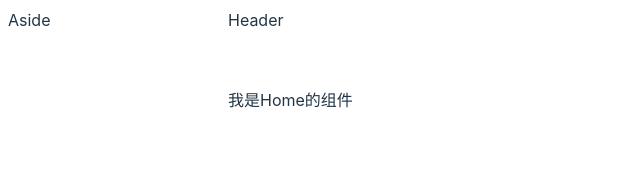
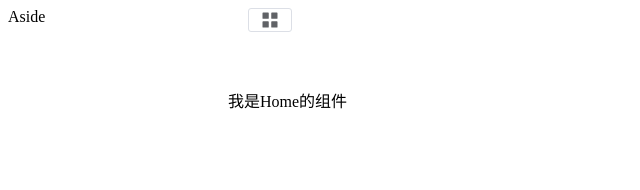
Before and after one commit to AbelRose/Hello-Vue3, a Vue app: page / in a window 1280 px wide. Shown: the top 190 px of the page, without its empty margins (0-640 px from the left). Built offline with nearby package versions, Linux system fonts and the light colour scheme.

Commit message:
[feat]: Element Plus Icon图标的使用

```diff
--- a/package.json
+++ b/package.json
@@ -9,6 +9,7 @@
     "preview": "vite preview"
   },
   "dependencies": {
+    "@element-plus/icons-vue": "^2.1.0",
     "element-plus": "^2.3.9",
     "vue": "^3.3.4",
     "vue-router": "^4.2.4"
--- /dev/null
+++ b/src/components/CommonHeader.vue
@@ -0,0 +1,15 @@
+<template>
+    <el-header>
+        <!-- header 分成左右两部分 -->
+        <div class="l-content">
+            <!-- Button里面的图标展示 -->
+            <el-button size="small">
+                <el-icon :size="20">
+                    <Menu />
+                </el-icon>
+            </el-button>
+        </div>
+        <div class="r-content">
+        </div>
+    </el-header>
+</template>
--- a/src/main.js
+++ b/src/main.js
@@ -4,9 +4,15 @@ import App from './App.vue'
 // import ElementPlus from 'element-plus'
 // import 'element-plus/dist/index.css'
 import router from './router'
+// 图标
+import * as ElementPlusIconsVue from '@element-plus/icons-vue'
 
 const app = createApp(App)
 // 完整引用 (打包的文件可能会大一些)
 // app.use(ElementPlus)
+// 图标
+for (const [key, component] of Object.entries(ElementPlusIconsVue)) {
+  app.component(key, component)
+}
 app.use(router)
 app.mount('#app')
--- a/src/style.css
+++ b/src/style.css
@@ -1,4 +1,4 @@
-:root {
+/* :root {
   font-family: Inter, system-ui, Avenir, Helvetica, Arial, sans-serif;
   line-height: 1.5;
   font-weight: 400;
@@ -32,13 +32,13 @@ a:hover {
   color: #535bf2;
 }
 
-/* body {
+body {
   margin: 0;
   display: flex;
   place-items: center;
   min-width: 320px;
   min-height: 100vh;
-} */
+}
 
 h1 {
   font-size: 3.2em;
@@ -68,12 +68,12 @@ button:focus-visible {
   padding: 2em;
 }
 
-/* #app {
+#app {
   max-width: 1280px;
   margin: 0 auto;
   padding: 2rem;
   text-align: center;
-} */
+}
 
 @media (prefers-color-scheme: light) {
   :root {
@@ -86,4 +86,4 @@ button:focus-visible {
   button {
     background-color: #f9f9f9;
   }
-}
+} */
--- a/src/views/Main.vue
+++ b/src/views/Main.vue
@@ -3,7 +3,9 @@
         <el-container>
             <el-aside width="200px">Aside</el-aside>
             <el-container>
-                <el-header>Header</el-header>
+                <el-header>
+                    <CommonHeader />
+                </el-header>
                 <el-main>
                     <router-view />
                 </el-main>
@@ -11,3 +13,14 @@
         </el-container>
     </div>
 </template>
+
+<script>
+import { defineComponent } from 'vue'
+import CommonHeader from '../components/CommonHeader.vue';
+
+export default defineComponent({
+    commonts: {
+        CommonHeader,
+    },
+});
+</script>
```
